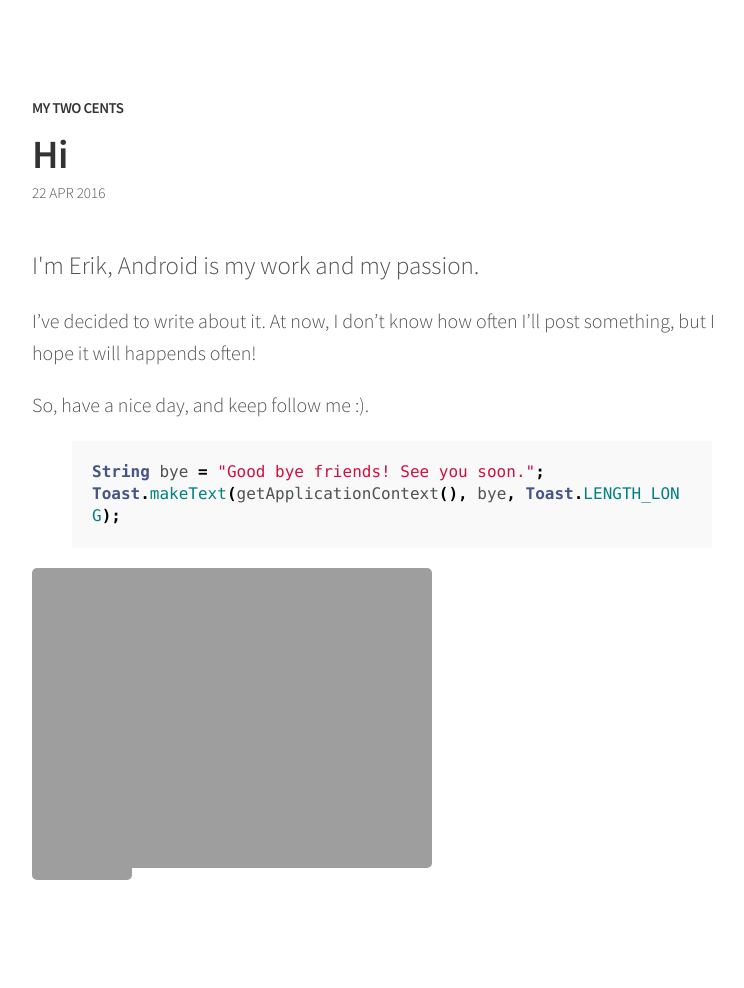
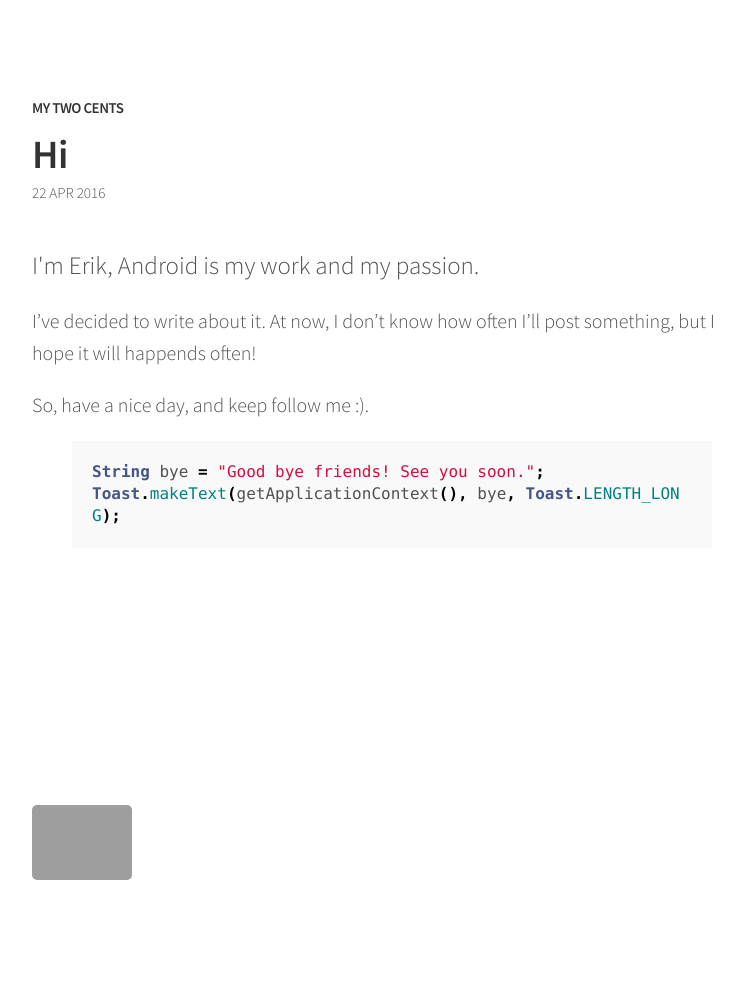
Before and after one commit to doJester13/blog, a Jekyll site: the page built from _posts/2016-04-22-welcome.md, in a window 1280 px wide. Shown: the whole page, without its empty margins (248-992 px from the left). Built offline with Jekyll 4.4.1, drawn with Linux system fonts in a browser that asks for light colours; after the commit the page ends 900 px from its top, so only the background shows below that.

Commit message:
installed theme

```diff
--- a/_posts/2016-04-22-welcome.md
+++ b/_posts/2016-04-22-welcome.md
@@ -17,5 +17,3 @@ Toast.makeText(getApplicationContext(), bye, Toast.LENGTH_LONG);
 {% endhighlight %}
 
 <img src="http://dojester13.github.io/images/hi.gif" width="100px" style="position: absolute; bottom:0;"/>
-
-![Small example image](http://dojester13.github.io/images/hi.gif "Small example image")
```
